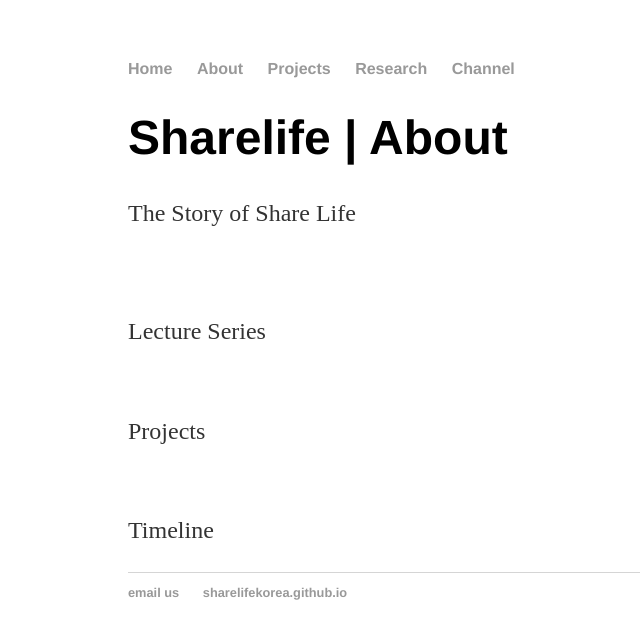
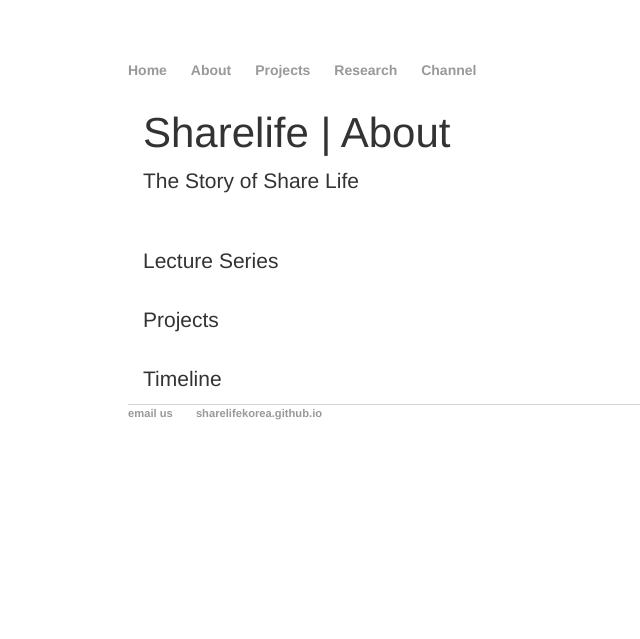
Before and after one commit to sharelifekorea/sharelifekorea.github.io, a Jekyll site: the page built from about/index.html, in a window 1280 px wide. Shown: the top 639 px of the page, without its empty margins (64-704 px from the left). Built offline with Jekyll 4.4.1, drawn with Linux system fonts in a browser that asks for light colours; nearby versions of some CDN libraries.

Commit message:
Update default.html

```diff
--- a/_layouts/default.html
+++ b/_layouts/default.html
@@ -1,7 +1,22 @@
+
+
 <!DOCTYPE html>
 	<html>
 		<head>
 			<title>{{ page.title }}</title>
+<!-- for boostrap applications -->
+  <meta charset="utf-8">
+  <meta name="viewport" content="width=device-width, initial-scale=1">
+  <link rel="stylesheet" href="https://maxcdn.bootstrapcdn.com/bootstrap/3.3.7/css/bootstrap.min.css">
+  <script src="https://ajax.googleapis.com/ajax/libs/jquery/3.1.1/jquery.min.js"></script>
+  <script src="https://maxcdn.bootstrapcdn.com/bootstrap/3.3.7/js/bootstrap.min.js"></script>
+  <style>
+  .carousel-inner > .item > img,
+  .carousel-inner > .item > a > img {
+      width: 70%;
+      margin: auto;
+  }
+  </style>
 			<!-- link to main stylesheet -->
 			<link rel="stylesheet" type="text/css" href="/css/main.css">
 		</head>
```
